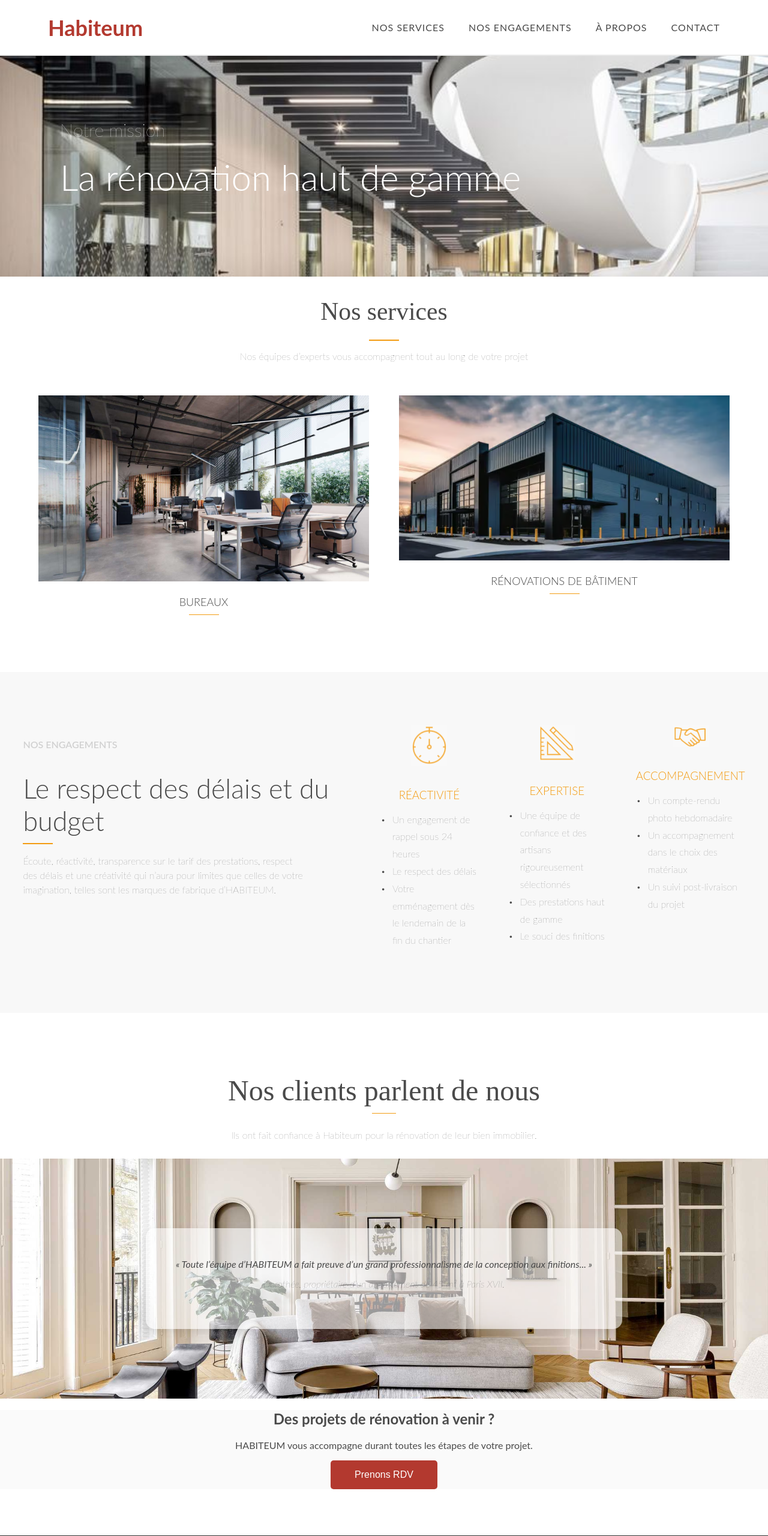
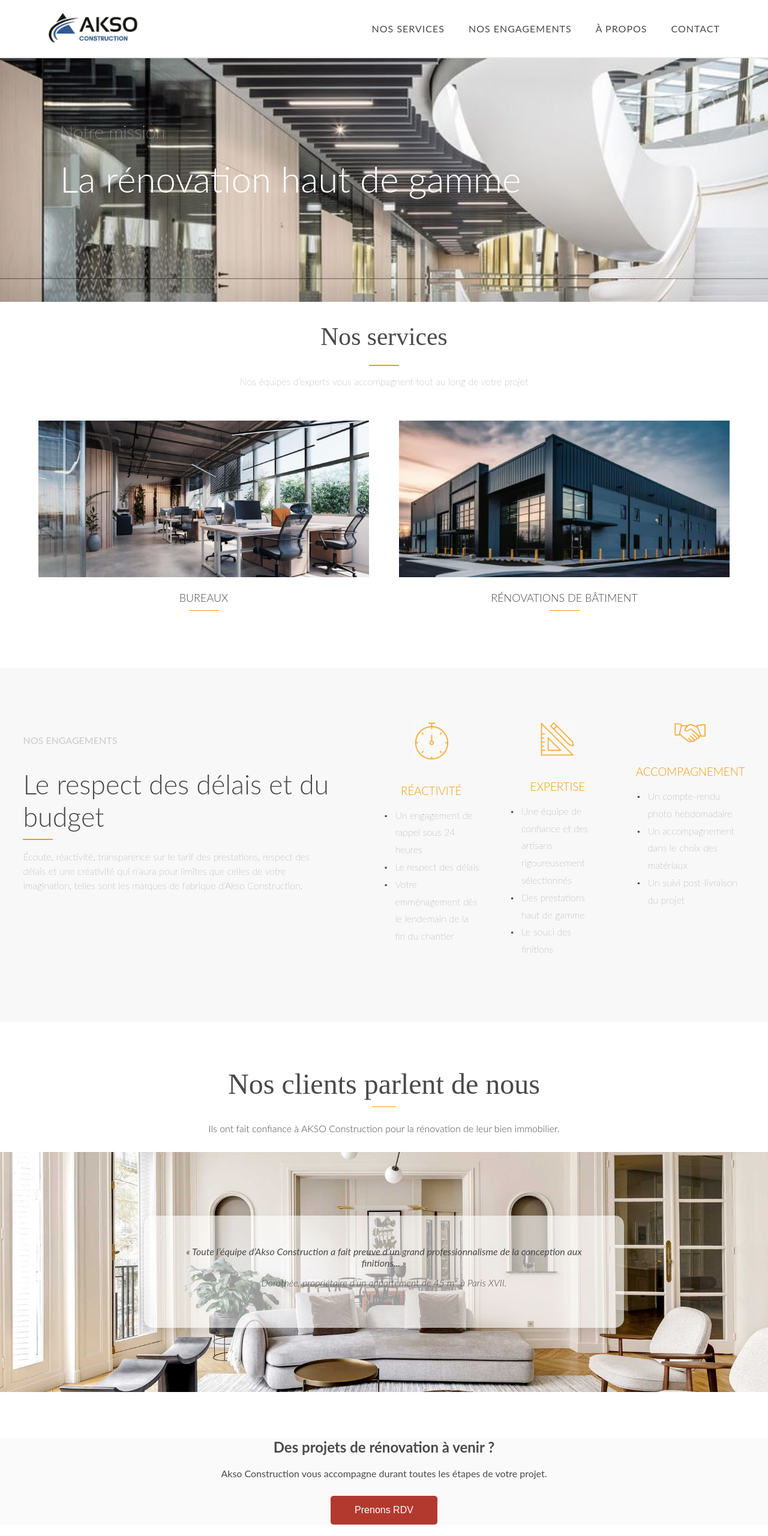
Before and after one commit to Nohaa-mdj/JamelConstruction, a plain HTML site: page index.html in a window 1280 px wide. Shown: the top 2560 px of the page at 60% size. Drawn offline with Linux system fonts and the light colour scheme; files whose address does not match are found by name.

```diff
--- a/index.html
+++ b/index.html
@@ -8,7 +8,9 @@
   </head>
   <body>
     <header>
-      <div class="logo">Habiteum</div>
+      <div class="logo">
+        <img src="akso.png" alt="logo" />
+      </div>
       <nav>
         <ul>
           <li>Nos Services</li>
@@ -51,7 +53,8 @@
         <p>
           Écoute, réactivité, transparence sur le tarif des prestations, respect
           des délais et une créativité qui n’aura pour limites que celles de
-          votre imagination, telles sont les marques de fabrique d’HABITEUM.
+          votre imagination, telles sont les marques de fabrique d’Akso
+          Construction.
         </p>
       </div>
 
@@ -95,13 +98,13 @@
       <h2>Nos clients parlent de nous</h2>
       <div class="separatore"></div>
       <p>
-        Ils ont fait confiance à Habiteum pour la rénovation de leur bien
-        immobilier.
+        Ils ont fait confiance à AKSO Construction pour la rénovation de leur
+        bien immobilier.
       </p>
       <div class="clients-background">
         <div class="testimonial">
-          « Toute l’équipe d’HABITEUM a fait preuve d’un grand professionnalisme
-          de la conception aux finitions... »<br />
+          « Toute l’équipe d’Akso Construction a fait preuve d’un grand
+          professionnalisme de la conception aux finitions... »<br />
           <p>Dorothée, propriétaire d’un appartement de 45 m² à Paris XVII.</p>
         </div>
       </div>
@@ -109,7 +112,10 @@
 
     <section class="projets">
       <h2>Des projets de rénovation à venir ?</h2>
-      <p>HABITEUM vous accompagne durant toutes les étapes de votre projet.</p>
+      <p>
+        Akso Construction vous accompagne durant toutes les étapes de votre
+        projet.
+      </p>
       <button>Prenons RDV</button>
     </section>
 
@@ -118,8 +124,8 @@
         <div>
           <h3>À propos de</h3>
           <p>
-            HABITEUM, votre entreprise de rénovation sur mesure en Ile de
-            France.
+            AKSO Construction, votre entreprise de rénovation sur mesure en Ile
+            de France.
           </p>
         </div>
         <div>
@@ -136,7 +142,7 @@
           <h3>Contact</h3>
           <p>10 rue Galilée, 75116 Paris</p>
           <p>06 38 82 55 05</p>
-          <p>contact@habiteum.com</p>
+          <p>contact@akso.com</p>
         </div>
         <div>
           <h3>Instagram</h3>
--- a/style.css
+++ b/style.css
@@ -18,10 +18,9 @@ header {
   border-bottom: 2px solid #eaeaea;
 }
 
-header .logo {
-  font-size: 36px;
-  color: #b3392f;
-  font-weight: bold;
+.logo img {
+  width: 150px;
+  height: auto;
 }
 
 nav ul {
@@ -54,9 +53,8 @@ nav ul li:hover {
   /*text-align: center;*/
   padding: 80px 100px;
   width: 100%;
-  backdrop-filter: brightness(
-    0.5
-  ); /* Assombrir légèrement l'image pour améliorer la lisibilité du texte */
+  backdrop-filter: brightness(0.5);
+  margin-bottom: 3%;
 }
 
 .hero h1 {
@@ -124,17 +122,6 @@ nav ul li:hover {
   font-weight: 200;
 }
 
-/*.service-card,*/
-/*.engagement-card {
-  background: #ffffff;
-  padding: 15px;
-  border-radius: 15px;
-  box-shadow: 0 6px 15px rgba(0, 0, 0, 0.1);
-  width: 420px;
-  text-align: center;
-  transition: transform 0.3s;
-}*/
-
 .service-card {
   position: relative;
   background: #ffffff;
@@ -147,7 +134,7 @@ nav ul li:hover {
 
 .service-card img {
   width: 100%;
-  height: auto; /* Conserve les proportions de l'image */
+  height: 261px; /* Conserve les proportions de l'image */
   object-fit: cover; /* Remplissage homogène de l'espace */
 }
 
@@ -293,13 +280,14 @@ nav ul li:hover {
   align-items: center;
   justify-content: center;
   margin-top: 30px;
+  margin-bottom: 6%;
 }
 
 .clients h2 {
   font-family: "Display", serif;
   font-size: xxx-large;
   font-weight: 100;
-  margin-top: 8%;
+  margin-top: 6%;
   margin-bottom: 0;
 }
 
@@ -311,7 +299,7 @@ nav ul li:hover {
 }
 
 .clients p {
-  font-weight: 100;
+  font-weight: 300;
   margin-top: 2%;
 }
 
@@ -339,6 +327,7 @@ nav ul li:hover {
   cursor: pointer;
   font-size: 16px;
   transition: background 0.3s;
+  margin-top: 1%;
 }
 
 .projets button:hover {
@@ -358,7 +347,8 @@ footer {
 }
 
 .footer-container div {
-  max-width: 280px;
+  /*max-width: 280px;*/
+  width: 100%;
 }
 
 .footer-container h3 {
```
Also changed, not shown: akso.png (added), logo4.jpg (added), 1 other file.
